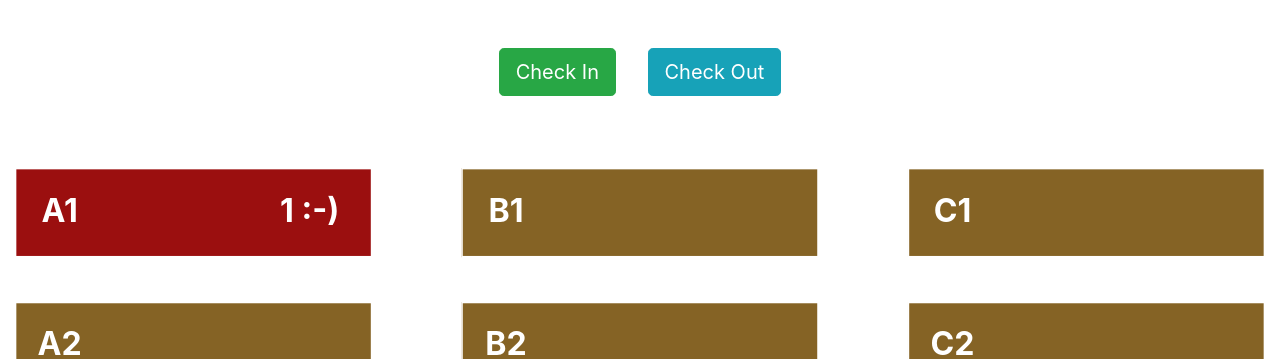
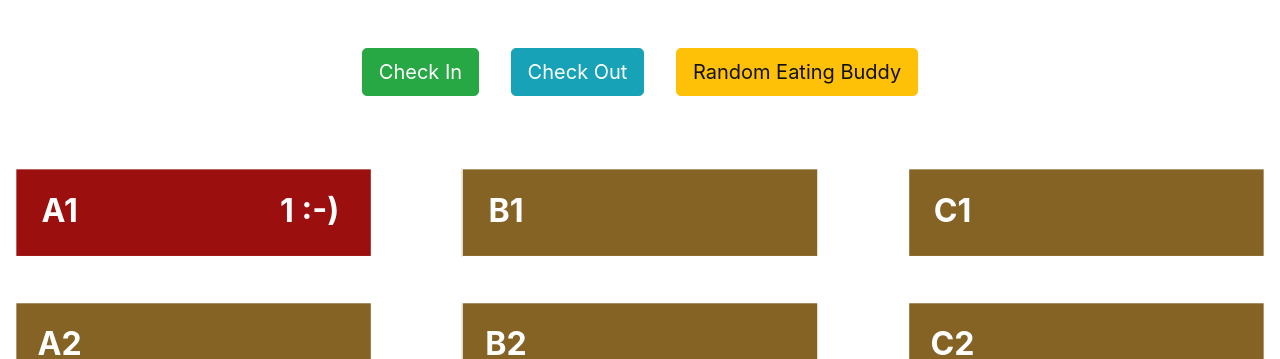
Before and after one commit to ehhong/bergbuddies, a Flask app: page / in a window 1280 px wide. Shown: the part 79-438 px from the top of the page. Run offline with Flask 2, Linux system fonts and the light colour scheme; a user stored in the database is signed in; data comes from the database, SQL or seed files in the repository; some libraries are stand-ins or nearby versions.

Commit message:
added random page and random method in application.py

```diff
--- a/application.py
+++ b/application.py
@@ -291,6 +291,10 @@ def tablebuddies():
 
     return render_template("tablebuddies.html", buddies=buddies)
 
+@app.route("/random", methods=["POST"])
+def random():
+    return render_template("random.html")
+
 def errorhandler(e):
     """Handle error"""
     # dunno how to do this or what this is for
--- a/templates/home.html
+++ b/templates/home.html
@@ -17,6 +17,10 @@
             &nbsp;&nbsp;&nbsp;&nbsp;&nbsp;
             <form action="/checkout" method="post" style="display:inline-block">
                 <button class="btn btn-info btn-lg" type="submit">Check Out</button>
+            </form>
+            &nbsp;&nbsp;&nbsp;&nbsp;&nbsp;
+            <form action="/random" method="post" style="display:inline-block">
+                <button class="btn btn-warning btn-lg" type="submit">Random Eating Buddy</button>
             </form>
         </main>
     {% endif %}
```
Also changed, not shown: templates/random.html (added, +15 -0 lines).
